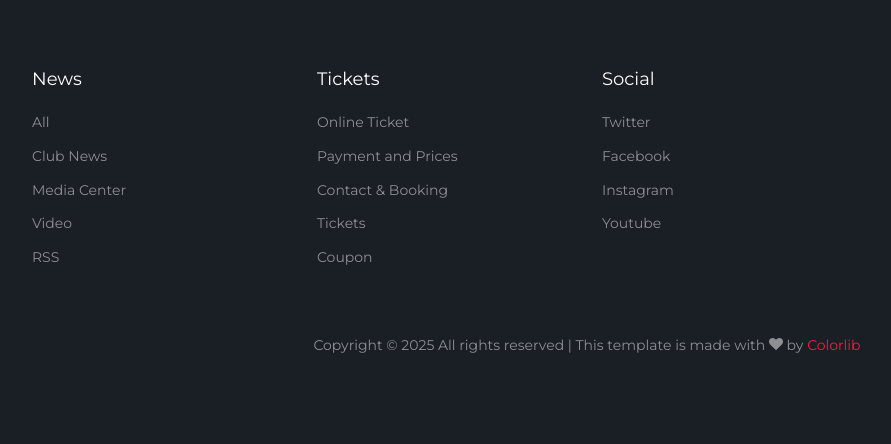
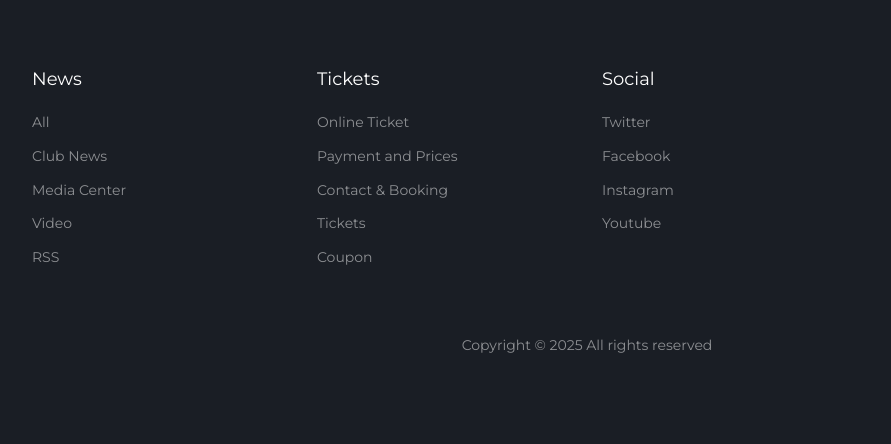
Before and after one commit to Traxler41/uksc_complete, a Flask app: page /rahul_news in a window 1280 px wide. Shown: the part 2261-2705 px from the top of the page, without its empty margins (53-944 px from the left). Run offline with Flask 3, Linux system fonts and the light colour scheme; parts of the project's set-up code (start-up, migrations or seed data) failed here and were passed over; some libraries are stand-ins or nearby versions; some web fonts are replaced.

Commit message:
Update rahul_article.html

```diff
--- a/templates/rahul_article.html
+++ b/templates/rahul_article.html
@@ -168,8 +168,7 @@
                 Copyright &copy;
                 <script>
                   document.write(new Date().getFullYear());
-                </script> All rights reserved | This template is made with <i class="icon-heart"
-                  aria-hidden="true"></i> by <a href="https://colorlib.com" target="_blank">Colorlib</a>
+                </script> All rights reserved
                 <!-- Link back to Colorlib can't be removed. Template is licensed under CC BY 3.0. -->
               </p>
             </div>
```
